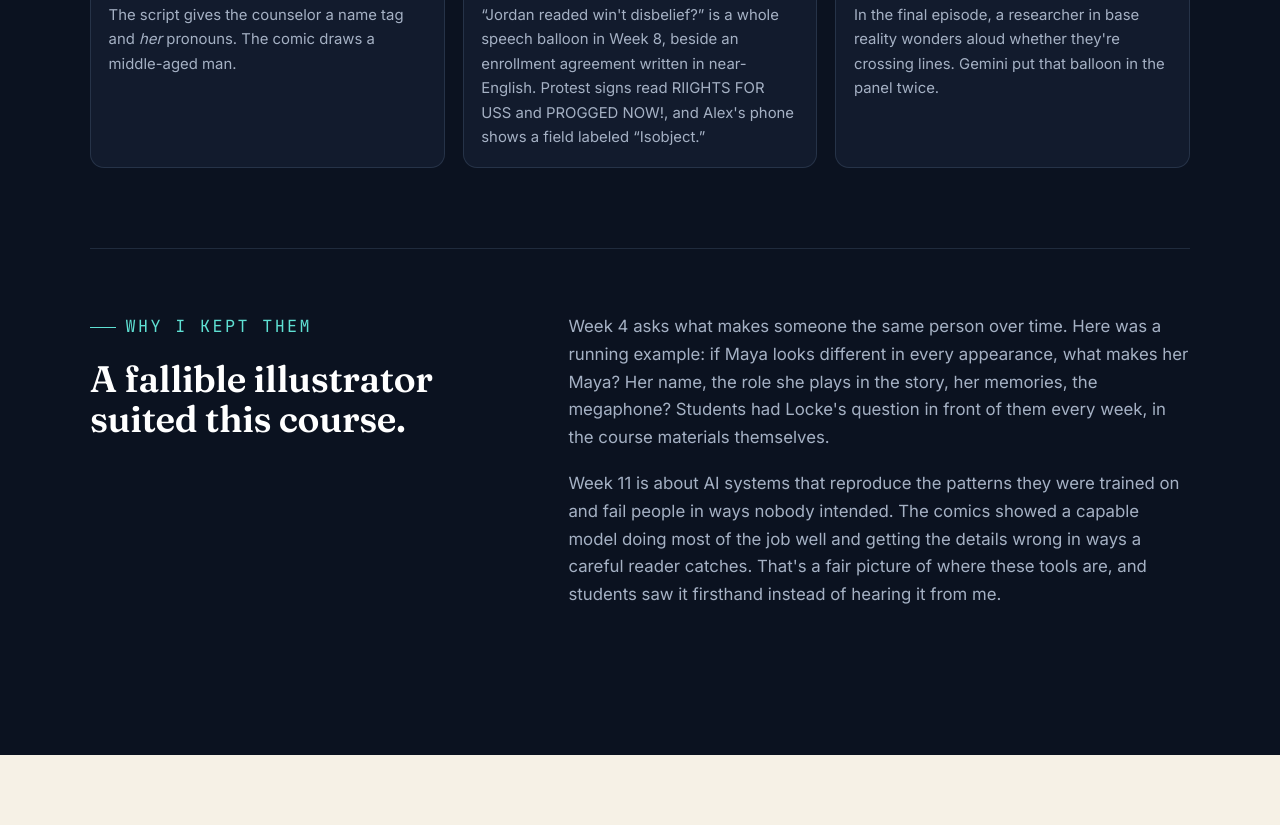
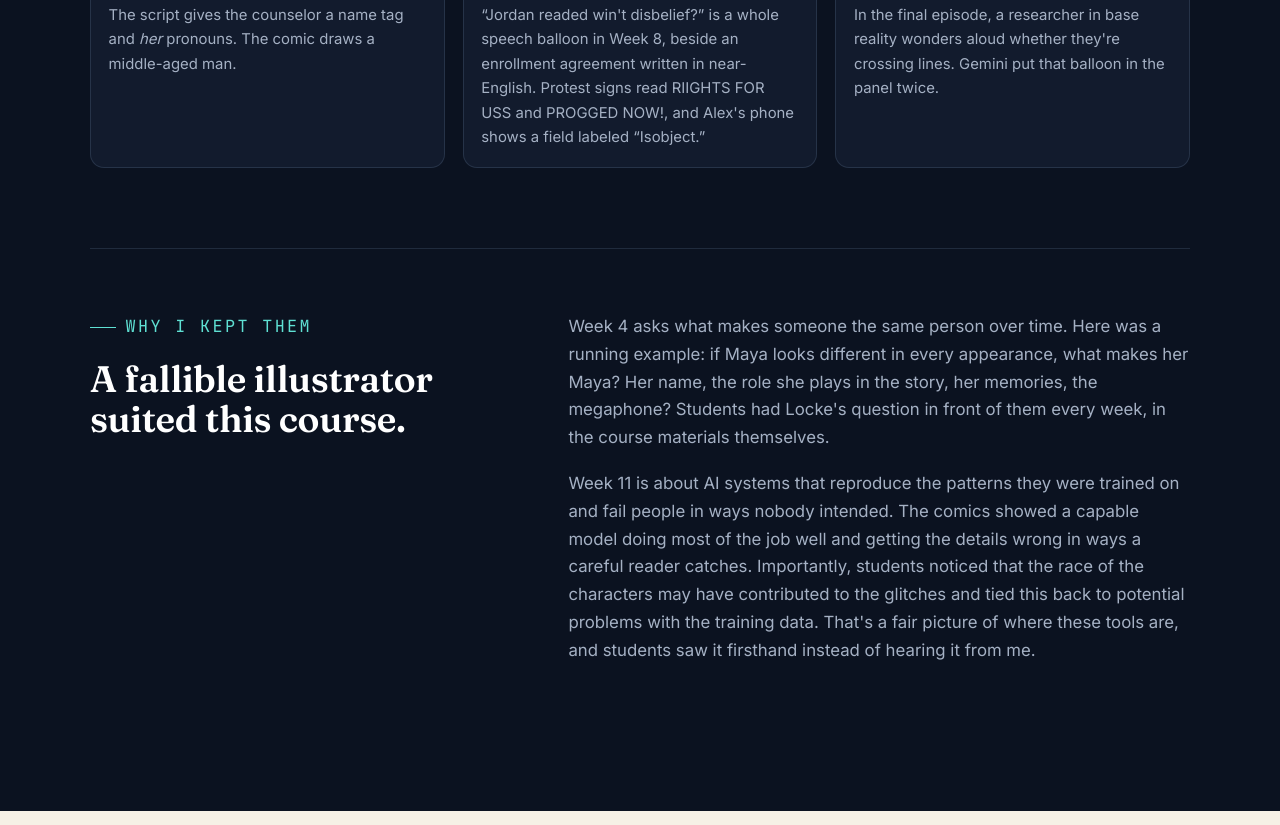
Before and after one commit to wilkth01/simulation-semester, a plain HTML site: page index.html in a window 1280 px wide. Shown: the part 11175-12000 px from the top of the page. Drawn offline with Linux system fonts and the light colour scheme.

Commit message:
Revise "Why I kept them" with student observations on race and training data
Co-Authored-By: Claude Opus 5.5 <noreply@anthropic.com>

```diff
--- a/index.html
+++ b/index.html
@@ -485,7 +485,7 @@
       </div>
       <div class="reveal">
         <p>Week 4 asks what makes someone the same person over time. Here was a running example: if Maya looks different in every appearance, what makes her Maya? Her name, the role she plays in the story, her memories, the megaphone? Students had Locke's question in front of them every week, in the course materials themselves.</p>
-        <p>Week 11 is about AI systems that reproduce the patterns they were trained on and fail people in ways nobody intended. The comics showed a capable model doing most of the job well and getting the details wrong in ways a careful reader catches. That's a fair picture of where these tools are, and students saw it firsthand instead of hearing it from me.</p>
+        <p>Week 11 is about AI systems that reproduce the patterns they were trained on and fail people in ways nobody intended. The comics showed a capable model doing most of the job well and getting the details wrong in ways a careful reader catches. Importantly, students noticed that the race of the characters may have contributed to the glitches and tied this back to potential problems with the training data. That's a fair picture of where these tools are, and students saw it firsthand instead of hearing it from me.</p>
       </div>
     </div>
   </div>
```
